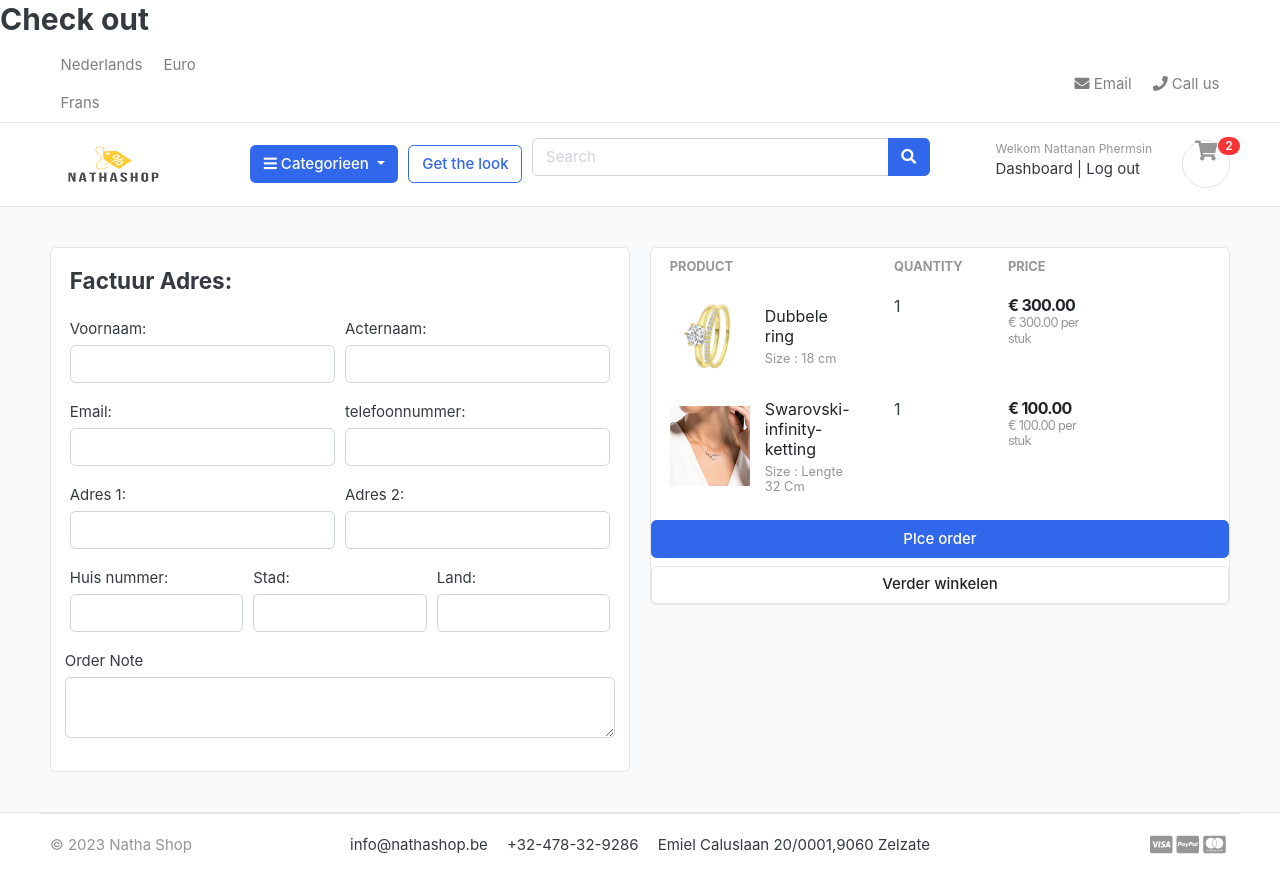
After one commit to NattyZelB/natha-shop-django, a Django app: page /cart/checkout/ in a window 1280 px wide. The commit adds this page. Run offline with Django 4.2, Linux system fonts and the light colour scheme; a user stored in the database is signed in; data comes from the database, SQL or seed files in the repository; both versions use the stored data as it was after the commit; some libraries are stand-ins or nearby versions; some web fonts are replaced.

Commit message:
handled cart and checkout on the log

```diff
--- a/carts/admin.py
+++ b/carts/admin.py
@@ -8,4 +8,4 @@ class CartItemAdmin(admin.ModelAdmin):
     list_display = ('product', 'cart', 'quantity', 'is_active')
 
 admin.site.register(Cart, CartAdmin)
-admin.site.register(CartItem,CartItemAdmin)
+admin.site.register(CartItem, CartItemAdmin)
--- a/carts/context_processors.py
+++ b/carts/context_processors.py
@@ -5,13 +5,15 @@ def counter(request):
     cart_count = 0
     if 'admin' in request.path:
         return {}
-
     else:
         try:
             cart = Cart.objects.filter(cart_id=_cart_id(request))
-            cart_items = CartItem.objects.all().filter(cart=cart[:1])
+            if request.user.is_authenticated:
+                cart_items = CartItem.objects.all().filter(user=request.user)
+            else:
+                cart_items = CartItem.objects.all().filter(cart=cart[:1])
             for cart_item in cart_items:
                 cart_count += cart_item.quantity
         except Cart.DoesNotExist:
             cart_count = 0
-        return dict(cart_count=cart_count)
+    return dict(cart_count=cart_count)
--- a/carts/models.py
+++ b/carts/models.py
@@ -1,12 +1,14 @@
 from django.db import models
 from store.models import Products, Variant
+from accounts.models import Account
 class Cart(models.Model):
     cart_id =  models.CharField(max_length=250, blank=True)
     date_added = models.DateField(auto_now=True)
 
-    def __unicode__(self):
+    def __str__(self):
         return self.cart_id
 class CartItem(models.Model):
+    user      = models.ForeignKey(Account, on_delete=models.CASCADE, null=True)
     product   = models.ForeignKey(Products, on_delete=models.CASCADE)
     variants = models.ManyToManyField(Variant, blank=True)
     cart      = models.ForeignKey(Cart, on_delete=models.CASCADE, null=True)
--- a/carts/urls.py
+++ b/carts/urls.py
@@ -6,4 +6,6 @@ urlpatterns = [
     path('add_cart/<int:product_id>/', views.add_cart, name='add_cart'),
     path('remove_cart/<int:product_id>/<int:cart_item_id>/', views.remove_cart, name='remove_cart'),
     path('remove_cart_item/<int:product_id>/<int:cart_item_id>/', views.remove_cart_item, name='remove_cart_item'),
+
+    path('checkout/', views.checkout, name='checkout'),
 ]
--- a/carts/views.py
+++ b/carts/views.py
@@ -3,6 +3,7 @@ from store.models import Products, Variant
 from .models import Cart, CartItem
 from django.core.exceptions import ObjectDoesNotExist
 from decimal import Decimal
+from django.contrib.auth.decorators import login_required
 
 from django.http import HttpResponse
 
@@ -11,75 +12,134 @@ def _cart_id(request):
     cart = request.session.session_key
     if not cart:
         cart = request.session.create()
-        return cart
+    return cart
 
 def add_cart(request, product_id):
-    product = Products.objects.get(id=product_id)  # get the product
-    product_variant = []
-    if request.method == 'POST':
-        for item in request.POST:
-            key = item
-            value = request.POST[key]
-
+    current_user = request.user
+    product = Products.objects.get(id=product_id) # get the product
+    #if the user is authenticated
+    if current_user.is_authenticated:
+        product_variant = []
+        if request.method == 'POST':
+            for item in request.POST:
+                key = item
+                value = request.POST[key]
             try:
                 variant =Variant.objects.get(product=product, variant_category__iexact=key, variant_value__iexact=value)
                 product_variant.append(variant)
             except:
                 pass
 
+        is_cart_item_exists = CartItem.objects.filter(product=product, user=current_user).exists()
+        if is_cart_item_exists:
+            cart_item = CartItem.objects.filter(product=product, user=current_user)
+            # existing _variants
+            #current varaints -> product_variant
+            #item_id -> database
+            ex_var_list = []
+            id = []
+            for item in cart_item:
+                existing_variant = item.variants.all()
+                ex_var_list.append(list(existing_variant))
+                id.append(item.id)
 
-    try:
-        cart = Cart.objects.get(cart_id=_cart_id(request))# get the cart using the cart_id present in the session
-    except Cart.DoesNotExist:
-        cart = Cart.objects.create(
-            cart_id = _cart_id(request)
-        )
-    cart.save()
-
-    is_cart_item_exists = CartItem.objects.filter(product=product, cart=cart).exists()
-    if is_cart_item_exists:
-        cart_item = CartItem.objects.filter(product=product, cart=cart)
-        # existing _variants
-        #current varaints -> product_variant
-        #item_id -> database
-        ex_var_list = []
-        id = []
-        for item in cart_item:
-            existing_variant = item.variants.all()
-            ex_var_list.append(list(existing_variant))
-            id.append(item.id)
-
-        if product_variant in ex_var_list:
-         # increase the cart item quantity
-            index = ex_var_list.index(product_variant)
-            item_id = id[index]
-            item = CartItem.objects.get(product=product, id=item_id)
-            item.quantity += 1
+            if product_variant in ex_var_list:
+             # increase the cart item quantity
+                index = ex_var_list.index(product_variant)
+                item_id = id[index]
+                item = CartItem.objects.get(product=product, id=item_id)
+                item.quantity += 1
+                item.save()
+            else:
+                item = CartItem.objects.create(product=product, quantity=1, user=current_user)
+                if len(product_variant) > 0:
+                    item.variants.clear()
+                    item.variants.add(*product_variant)# * is sure to add product_variant
             item.save()
         else:
-            item = CartItem.objects.create(product=product, quantity=1, cart=cart)
+            # create a new cart item
+            cart_item = CartItem.objects.create(
+                product = product,
+                quantity = 1,
+                user = current_user,
+            )
             if len(product_variant) > 0:
-                item.variants.clear()
-                item.variants.add(*product_variant)# * is sure to add product_variant
-            item.save()
+                cart_item.variants.clear()
+                cart_item.variants.add(*product_variant)
+            cart_item.save()
+        return redirect('cart')
+    # if the is not authenticated
     else:
-        # create a new cart item
-        cart_item = CartItem.objects.create(
-            product = product,
-            quantity = 1,
-            cart = cart,
-        )
-        if len(product_variant) > 0:
-            cart_item.variants.clear()
-            cart_item.variants.add(*product_variant)
-        cart_item.save()
-    return redirect('cart')
+        product_variant =[]
+        if request.method == 'POST':
+            for item in request.POST:
+                key = item
+                value = request.POST[key]
+
+                try:
+                    variant = Variant.objects.get(product=product, variation_category__iexact=key, variation_value__iexact=value)
+                    product_variant.append(variant)
+                except:
+                    pass
+        try:
+            cart = Cart.objects.get(cart_id=_cart_id(request))
+        except Cart.DoesNotExist:
+            cart = Cart.objects.create(
+                cart_id = _cart_id(request)
+            )
+        cart.save()
+
+        is_cart_item_exists = CartItem.objects.filter(product=product, cart=cart).exists()
+        if is_cart_item_exists:
+            cart_item = CartItem.objects.filter(product=product, cart=cart)
+                # existing _variants
+                #current varaints -> product_variant
+                #item_id -> database
+            ex_var_list = []
+            id = []
+            for item in cart_item:
+                existing_variant = item.variants.all()
+                ex_var_list.append(list(existing_variant))
+                id.append(item.id)
+
+            print(ex_var_list)
+
+            if product_variant in ex_var_list:
+                 # increase the cart item quantity
+                index = ex_var_list.index(product_variant)
+                item_id = id[index]
+                item = CartItem.objects.get(product=product, id=item_id)
+                item.quantity += 1
+                item.save()
+            else:
+                item = CartItem.objects.create(product=product, quantity=1, cart=cart)
+                if len(product_variant) > 0:
+                    item.variants.clear()
+                    item.variants.add(*product_variant)# * is sure to add product_variant
+                item.save()
+        else:
+            # create a new cart item
+            cart_item = CartItem.objects.create(
+                product = product,
+                quantity = 1,
+                cart = cart,
+            )
+            if len(product_variant) > 0:
+                cart_item.variants.clear()
+                cart_item.variants.add(*product_variant)
+            cart_item.save()
+        return redirect('cart')
+
 
 def remove_cart(request, product_id, cart_item_id):
-    cart = Cart.objects.get(cart_id=_cart_id(request))
+
     product = get_object_or_404(Products, id=product_id)
     try:
-        cart_item = CartItem.objects.get(product=product, cart=cart, id=cart_item_id)
+        if request.user.is_authenticated:
+            cart_item = CartItem.objects.get(product=product, user=request.user, id=cart_item_id)
+        else:
+            cart = Cart.objects.get(cart_id=_cart_id(request))
+            cart_item = CartItem.objects.get(product=product, cart=cart, id=cart_item_id)
         if cart_item.quantity > 1:
             cart_item.quantity -= 1
             cart_item.save()
@@ -90,9 +150,13 @@ def remove_cart(request, product_id, cart_item_id):
     return redirect('cart')
 
 def remove_cart_item(request, product_id, cart_item_id):
-    cart = Cart.objects.get(cart_id=_cart_id(request))
+
     product = get_object_or_404(Products, id=product_id)
-    cart_item = CartItem.objects.get(product=product, cart=cart, id=cart_item_id)
+    if request.user.is_authenticated:
+        cart_item = CartItem.objects.get(user=request.user, id=cart_item_id)
+    else:
+        cart = Cart.objects.get(cart_id=_cart_id(request))
+        cart_item = CartItem.objects.get(cart=cart, id=cart_item_id)
     cart_item.delete()
     return redirect('cart')
 
@@ -100,20 +164,20 @@ def cart(request, total=0, quantity=0,sending_cost=0, cart_items=None):
     try:
         tax = 0
         grand_total = 0
-        cart = Cart.objects.get(cart_id=_cart_id(request))
-        cart_items = CartItem.objects.filter(cart=cart, is_active=True)
+        if request.user.is_authenticated:
+            cart_items = CartItem.objects.filter(user=request.user, is_active=True)
+        else:
+            cart = Cart.objects.get(cart_id=_cart_id(request))
+            cart_items = CartItem.objects.filter(cart=cart, is_active=True)
         for cart_item in cart_items:
-            total += round((cart_item.product.price*cart_item.quantity)-((21*cart_item.product.price*cart_item.quantity)/100),2)
+            total += round((cart_item.product.price*cart_item.quantity)-((21*cart_item.product.price*cart_item.quantity)/100), 2)
             quantity += cart_item.quantity
-            tax =round((21*cart_item.product.price*cart_item.quantity)/100,2)
+            tax =round((21*cart_item.product.price*cart_item.quantity)/100, 2)
             if total <= 50:
                 sending_cost =round(Decimal(2.99), 2)
             else:
                 sending_cost = 0
             grand_total = round(total + tax + sending_cost, 2)
-
-
-
 
     except ObjectDoesNotExist:
         pass # just ignore
@@ -125,6 +189,40 @@ def cart(request, total=0, quantity=0,sending_cost=0, cart_items=None):
         'tax'         :tax,
         'grand_total' :grand_total,
         'sending_cost': sending_cost,
+    }
+    return render(request, 'store/cart.html', context)
+
+@login_required(login_url = 'login')
+def checkout(request, total=0, quantity=0, sending_cost=0, cart_items=None):
+    try:
+        tax = 0
+        grand_total = 0
+        if request.user.is_authenticated:
+            cart_items = CartItem.objects.filter(user=request.user, is_active=True)
+        else:
+            cart = Cart.objects.get(cart_id=_cart_id(request))
+            cart_items = CartItem.objects.filter(cart=cart, is_active=True)
+        for cart_item in cart_items:
+            total += round((cart_item.product.price * cart_item.quantity) - (
+                        (21 * cart_item.product.price * cart_item.quantity) / 100), 2)
+            quantity += cart_item.quantity
+            tax = round((21 * cart_item.product.price * cart_item.quantity) / 100, 2)
+            if total <= 50:
+                sending_cost = round(Decimal(2.99), 2)
+            else:
+                sending_cost = 0
+            grand_total = round(total + tax + sending_cost, 2)
+
+    except ObjectDoesNotExist:
+        pass  # just ignore
+
+    context = {
+        'total': total,
+        'quantity': quantity,
+        'cart_items': cart_items,
+        'tax': tax,
+        'grand_total': grand_total,
+        'sending_cost': sending_cost,
 
     }
-    return render(request, 'store/cart.html',context)
+    return render(request, 'store/checkout.html', context)
--- a/template/store/cart.html
+++ b/template/store/cart.html
@@ -105,7 +105,7 @@
 			<p class="text-center mb-3">
 				<img src="{% static './images/misc/payments.png'%}" height="26">
 			</p>
-			<a href="./place-order.html" class="btn btn-primary btn-block"> Checkout </a>
+			<a href="{% url 'checkout' %}" class="btn btn-primary btn-block"> Checkout </a>
 			<a href="{% url 'store' %}" class="btn btn-light btn-block">Verder winkelen</a>
 		</div> <!-- card-body.// -->
 		</div> <!-- card.// -->
--- /dev/null
+++ b/template/store/checkout.html
@@ -0,0 +1,140 @@
+<h2>Check out</h2>
+{% extends 'base.html'%}
+{% load static %}
+{% block content %}
+<section class="section-content padding-y bg">
+<div class="container">
+  <!-- ============================ COMPONENT 1 ================================= -->
+
+<div class="row">
+  <aside class="col-lg-6">
+<div class="card">
+<div class="card-body">
+  <h4 class="card-title mb-4">Factuur Adres:</h4>
+  <form action="" method="POST">
+      {% csrf_token %}
+  <div class="form-row">
+        <div class="col form-group">
+            <label for="">Voornaam:</label>
+            <input type="text" name="first_name" class="form-control" required>
+        </div>
+
+        <div class="col form-group">
+            <label for="">Acternaam:</label>
+            <input type="text" name="last_name" class="form-control" required>
+        </div>
+  </div>
+      <div class="form-row">
+        <div class="col form-group">
+            <label for="">Email:</label>
+            <input type="text" name="email" class="form-control" required>
+        </div>
+
+        <div class="col form-group">
+            <label for="">telefoonnummer:</label>
+            <input type="text" name="phone_number" class="form-control" required>
+        </div>
+  </div>
+      <div class="form-row">
+        <div class="col form-group">
+            <label for="">Adres 1:</label>
+            <input type="text" name="last_name" class="form-control" required>
+        </div>
+
+        <div class="col form-group">
+            <label for="">Adres 2:</label>
+            <input type="text" name="last_name" class="form-control" required>
+        </div>
+</div>
+      <div class="form-row">
+        <div class="col form-group">
+            <label for="">Huis nummer:</label>
+            <input type="text" name="house_number" class="form-control" required>
+        </div>
+
+         <div class="col form-group">
+            <label for="">Stad:</label>
+            <input type="text" name="city" class="form-control" required>
+        </div>
+
+         <div class="col form-group">
+            <label for="">Land:</label>
+            <input type="text" name="country" class="form-control" required>
+        </div>
+</div>
+        <div class="form-row">
+            <label for="">Order Note</label>
+            <textarea name="order_note" row="2" class="form-control"></textarea>
+        </div>
+
+    </div>
+</div> <!-- card.// -->
+
+
+    </aside> <!-- col.// -->
+	<aside class="col-lg-6">
+        <div class="card">
+        <table class="table table-borderless table-shopping-cart">
+                <thead class="text-muted">
+                    <tr class="small text-uppercase">
+                      <th scope="col">Product</th>
+                      <th scope="col" width="120">Quantity</th>
+                      <th scope="col" width="120">Price</th>
+                      <th scope="col" class="text-right" width="200"> </th>
+                    </tr>
+                </thead>
+            <tbody>
+
+            {% for cart_item in cart_items %}
+            <tr>
+                    <td>
+                        <figure class="itemside align-items-center">
+                            <div class="aside"><img src="{{cart_item.product.images.url }}" class="img-sm"></div>
+                            <figcaption class="info">
+                                <a href="{{ cart_item.product.get_url }}" class="title text-dark">{{ cart_item.product.product_name }}</a>
+                                <p class="text-muted small">
+                                    {% if cart_item.variants.all %}
+                                        {% for item in cart_item.variants.all %}
+                                            {{ item.variant_category | capfirst }} : {{ item.variant_value | capfirst }} <br>
+                                        {% endfor %}
+                                    {% endif %}
+                                </p>
+                            </figcaption>
+                        </figure>
+                    </td>
+
+
+	                <td>
+		                <!-- col.// -->
+                        <label for="">{{cart_item.quantity}}</label>
+
+                    </td>
+                    <td>
+                        <div class="price-wrap">
+                            <var class="price">€ {{ cart_item.sub_total }}</var>
+                            <small class="text-muted"> € {{ cart_item.product.price }} per stuk</small>
+                        </div> <!-- price-wrap .// -->
+                    </td>
+
+            </tr>
+            {% endfor %}
+</tbody>
+</table>
+
+        <div>
+			<button type="submit" class="btn btn-primary text-center btn-block ">Plce order </button>
+			    <a href="{% url 'store' %}" class="btn btn-light btn-block ">Verder winkelen</a>
+            </form>
+        </div> <!--card-body-->
+		</div> <!-- card.// -->
+</aside> <!-- col.// -->
+
+
+</div> <!-- row.// -->
+
+<!-- ============================ COMPONENT 1 END .// ================================= -->
+
+</div> <!-- container .//  -->
+</section>
+<!-- ========================= SECTION CONTENT END// ========================= -->
+{% endblock %}
```
Also changed, not shown: accounts/views.py (+53 -2 lines), accounts/migrations/0002_alter_account_managers.py (added), carts/migrations/0004_cartitem_user.py (added), db.sqlite3.
